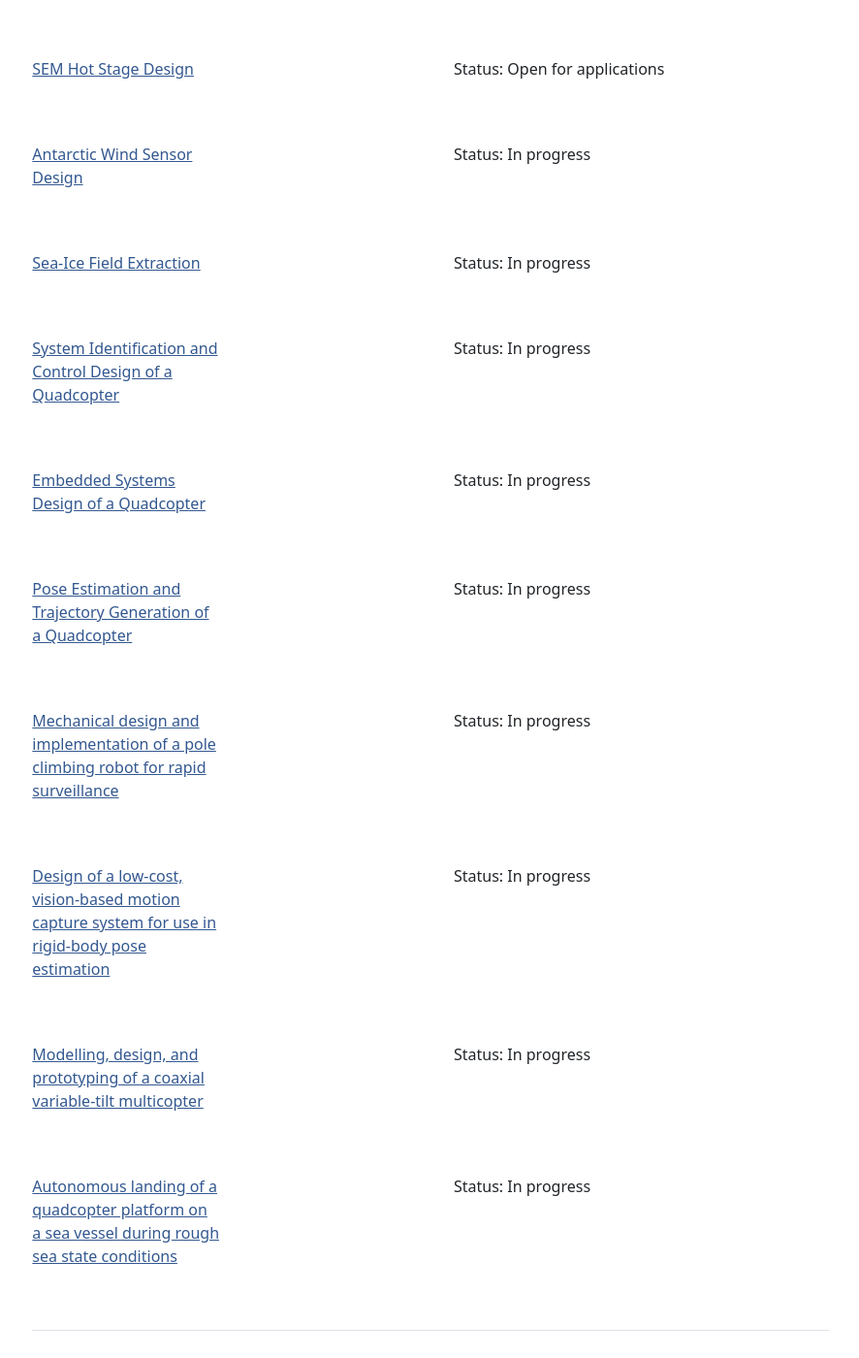
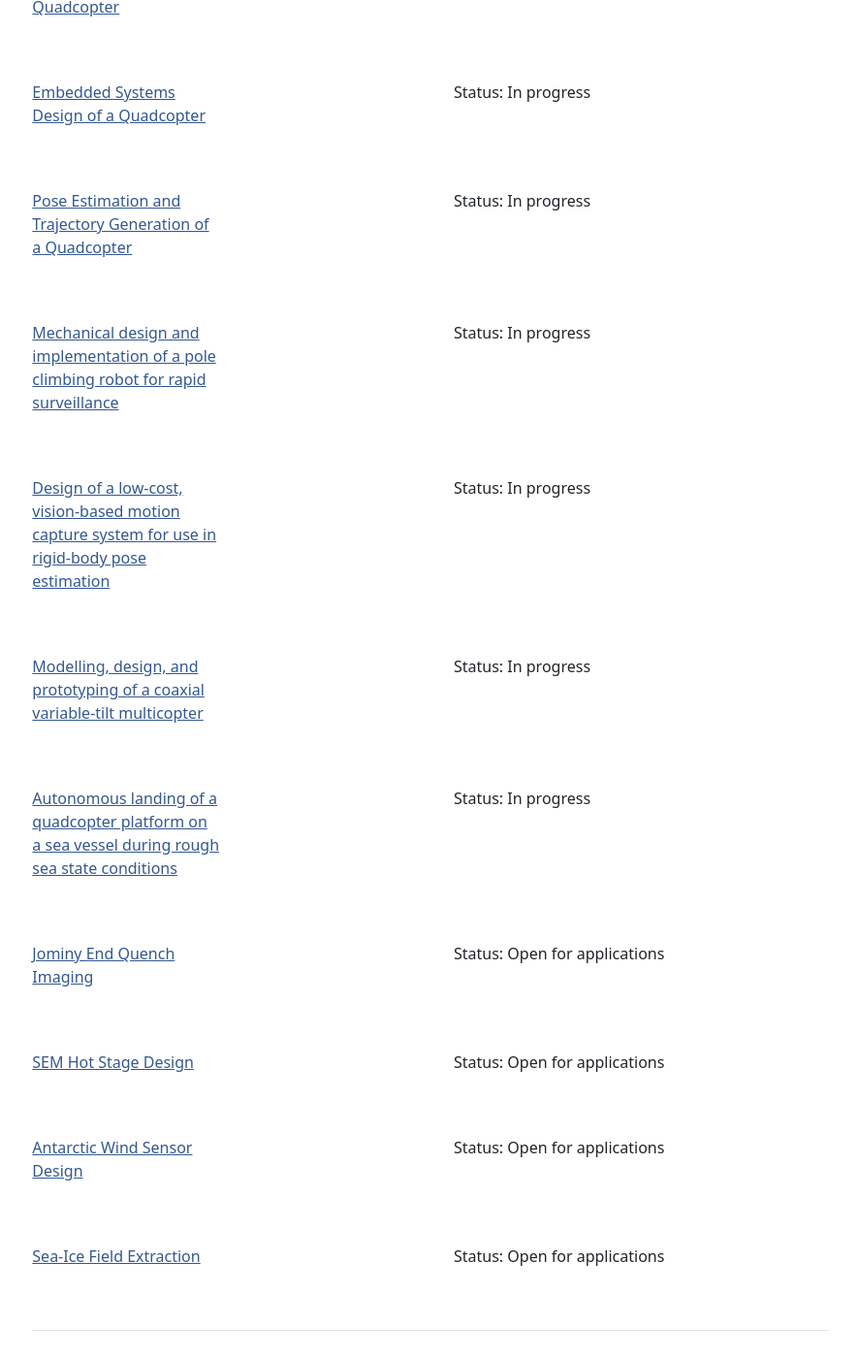
Before and after one commit to MechatronicSystems-Group/mechatronicsystems-group.github.io, a Jekyll site: the page built from projects.md, in a window 1280 px wide and 1400 px high, scrolled down 452 px. Shown: the whole window at 97% size, without its empty margins (196-1082 px from the left). Built offline with Jekyll 4.4.1, drawn with Linux system fonts in a browser that asks for light colours; some of the changed lines change nothing that is shown; some of the changed text lies outside the part shown.

Commit message:
Update settings.yml

```diff
--- a/_data/settings.yml
+++ b/_data/settings.yml
@@ -20,10 +20,6 @@ students:
 - {name: 'Daniel Fraser', title: '1st-year MSc Student', department: 'Mechanical Engineering', institution: 'UCT', url: 'flight-controller'}
 
 projects:
-- {name: 'Jominy End Quench Imaging', url: 'jominy-quench', status: 'In progress', student: '?', studentType: 'MSc student'}
-- {name: 'SEM Hot Stage Design', url: 'sem-hot-stage', status: 'Open for applications', student: '?', studentType: 'MSc student'}
-- {name: 'Antarctic Wind Sensor Design', url: 'wind-sensor', status: 'In progress', student: '?', studentType: 'MSc student'}
-- {name: 'Sea-Ice Field Extraction', url: 'sea-ice-LiDAR', status: 'In progress', student: '?', studentType: 'MSc student'}
 - {name: 'System Identification and Control Design of a Quadcopter', url: 'low-cost-quad', status: 'In progress', student: 'Luke Richardson', studentType: 'MSc student'}
 - {name: 'Embedded Systems Design of a Quadcopter', url: 'flight-controller', status: 'In progress', student: 'Daniel Fraser', studentType: 'MSc student'}
 - {name: 'Pose Estimation and Trajectory Generation of a Quadcopter', url: 'quad-pose', status: 'In progress', student: 'Alyssa Ramwell', studentType: 'MSc student'}
@@ -31,6 +27,10 @@ projects:
 - {name: 'Design of a low-cost, vision-based motion capture system for use in rigid-body pose estimation', url: 'motion-capture', status: 'In progress', student: 'Zak Meyer', studentType: 'MSc student'}
 - {name: 'Modelling, design, and prototyping of a coaxial variable-tilt multicopter', url: 'tilt-rotor', status: 'In progress', student: 'Guy Hasewinkel', studentType: 'MSc student'}
 - {name: 'Autonomous landing of a quadcopter platform on a sea vessel during rough sea state conditions', url: 'quad-sea', status: 'In progress', student: 'Dylan Fanner', studentType: 'MSc student'}
+- {name: 'Jominy End Quench Imaging', url: 'jominy-quench', status: 'Open for applications', student: 'TBD', studentType: 'MSc student'}
+- {name: 'SEM Hot Stage Design', url: 'sem-hot-stage', status: 'Open for applications', student: 'TBD', studentType: 'MSc student'}
+- {name: 'Antarctic Wind Sensor Design', url: 'wind-sensor', status: 'Open for applications', student: 'TBD', studentType: 'MSc student'}
+- {name: 'Sea-Ice Field Extraction', url: 'sea-ice-LiDAR', status: 'Open for applications', student: 'TBD', studentType: 'MSc student'}
 
 social:
 - {icon: 'github', link: 'https://github.com/MechatronicSystems-Group'}
```
